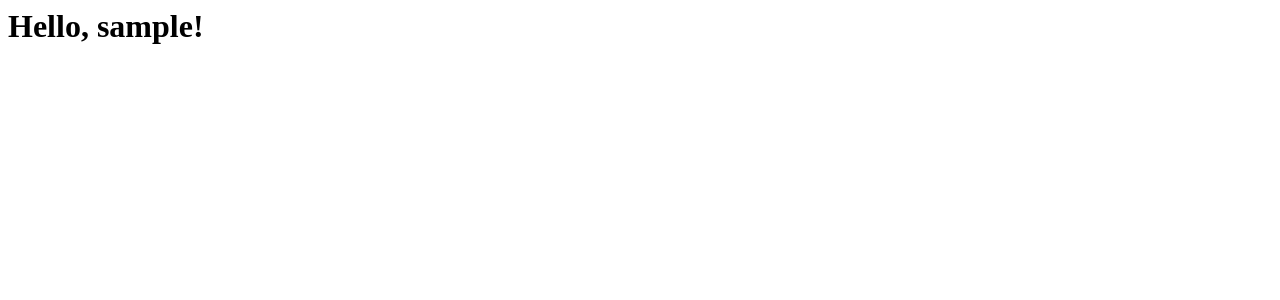
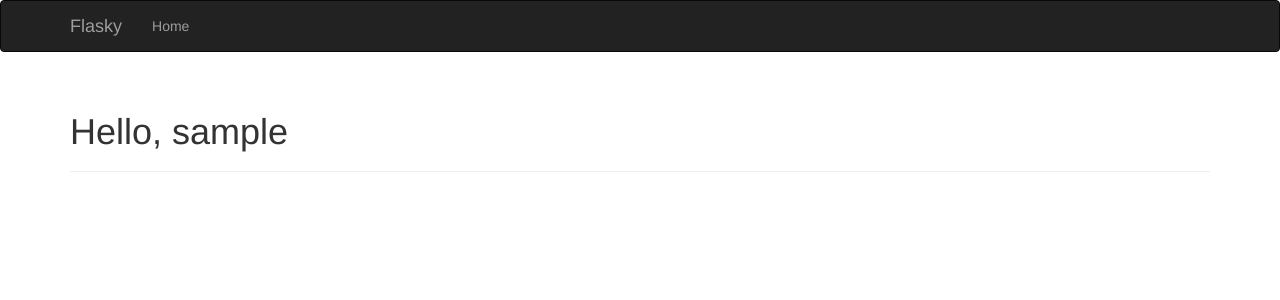
Before and after one commit to ezebunandu/flasky, a Flask app: a page that uses templates/user.html in a window 1280 px wide. Shown: the top 300 px of the page. Run offline with Flask 2, Linux system fonts and the light colour scheme; some libraries are stand-ins or nearby versions.

Commit message:
Adds flask_bootstrap for user route template

```diff
--- a/app.py
+++ b/app.py
@@ -1,6 +1,8 @@
 from flask import Flask, render_template
+from flask_bootstrap import Bootstrap
 
 app = Flask(__name__)
+bootstrap = Bootstrap(app)
 
 
 @app.route("/")
--- a/requirements.txt
+++ b/requirements.txt
@@ -1 +1,2 @@
 flask
+flask-bootstrap
--- a/templates/user.html
+++ b/templates/user.html
@@ -1 +1,33 @@
-<h1>Hello, {{name}}!</h1>
+{% extends "bootstrap/base.html" %}
+
+{% block title %}Flasky{% endblock %}
+
+{% block navbar %}
+<div class="navbar navbar-inverse role=navigation">
+    <div class="container">
+        <div class="navbar-header">
+            <button type="button" class="navbar-toggle" data-toggle="collapse" data-target=".navbar-collapse">
+                <span class="sr-only">Toggle navigation</span>
+                <span class="icon-bar"></span>
+                <span class="icon-bar"></span>
+                <span class="icon-bar"></span>
+            </button>
+            <a class="navbar-brand" href="/">Flasky</a>
+        </div>
+        <div class="collapse navbar-collapse">
+            <ul class="nav navbar-nav">
+                <li><a href="/">Home</a></li>
+            </ul>
+        </div>
+        <!--/.nav-collapse -->
+    </div>
+</div>
+{% endblock %}
+
+{% block content %}
+<div class="container">
+    <div class="page-header">
+        <h1>Hello, {{ name }}</h1>
+    </div>
+</div>
+{% endblock %}
```
